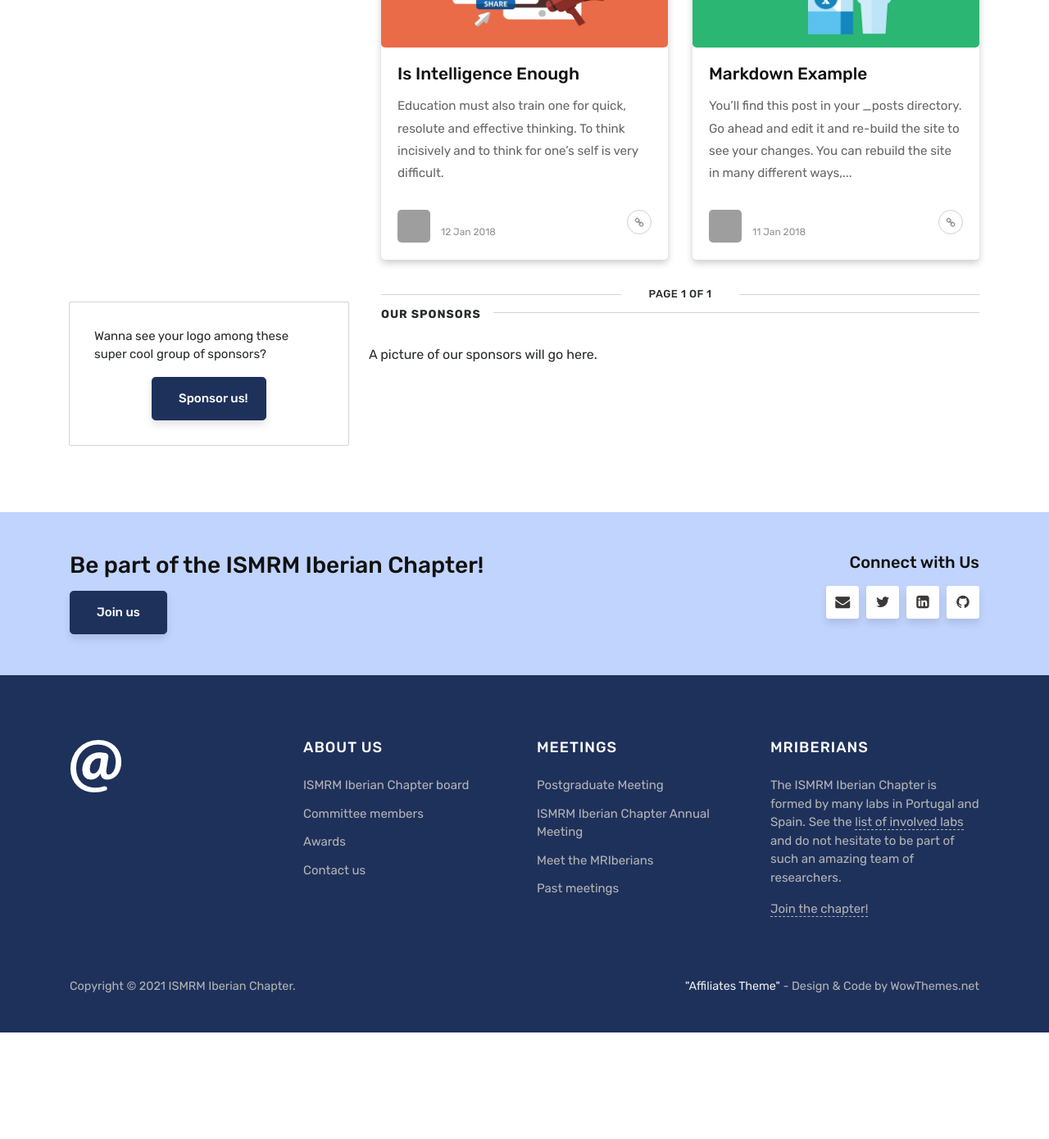
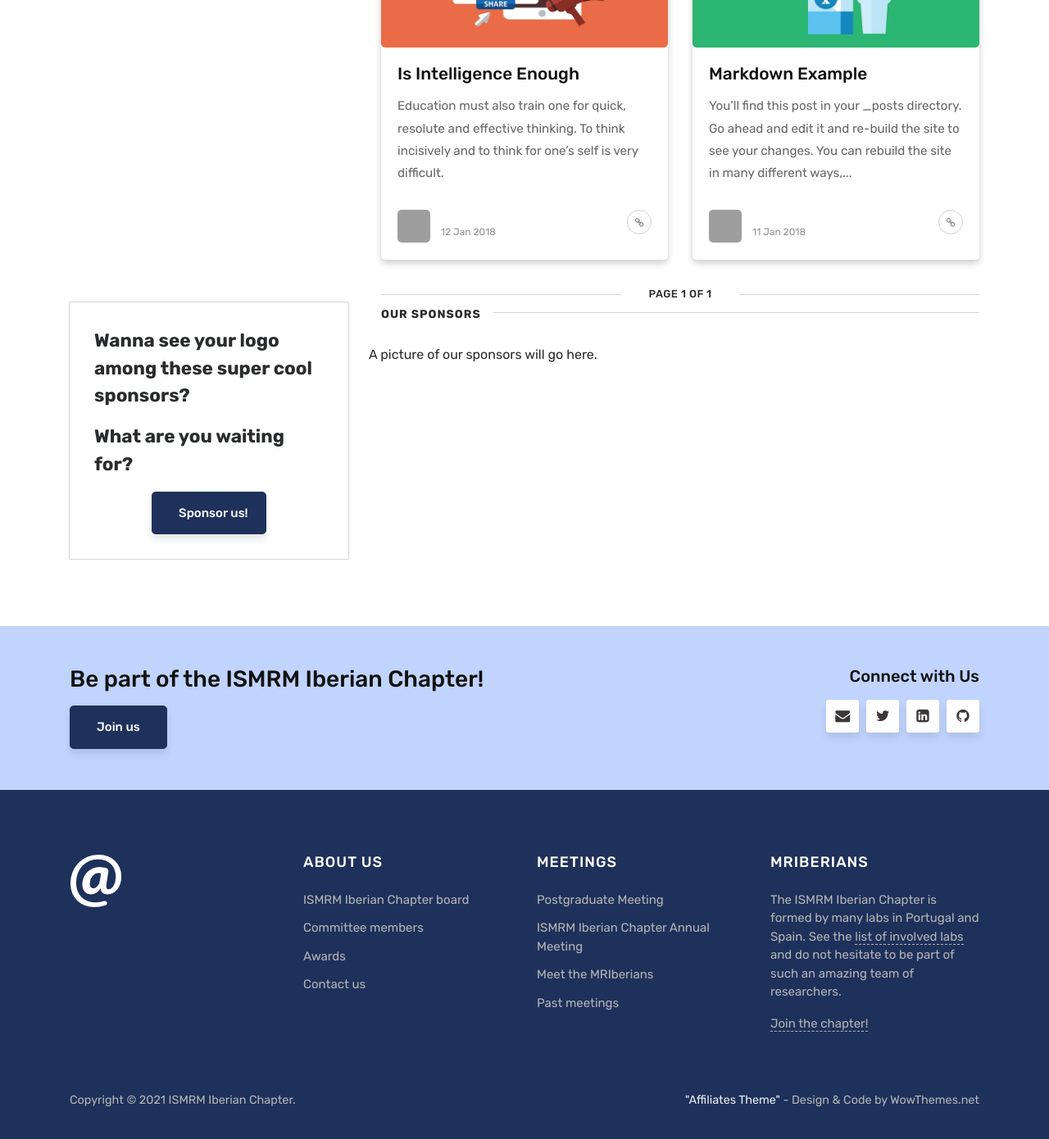
Before and after one commit to ismrm-iberian/ismrm-iberian.github.io, a Jekyll site: the page built from index.html, in a window 1280 px wide and 1400 px high, scrolled down 1734 px. Shown: the top 1390 px of the window at 82% size. Built offline with Jekyll 4.4.1, drawn with Linux system fonts in a browser that asks for light colours; the list of posts is cut into pages by our own code; comment, search, counter and statistics services are not loaded; before the commit the page ends 2994 px from its top, so only the background shows below that; grey boxes are pictures that could not be loaded.

Commit message:
Improve sponsors sidebar

```diff
--- a/assets/css/custom.scss
+++ b/assets/css/custom.scss
@@ -134,3 +134,17 @@ span.navigation:before {
 	margin-right: auto;
 	width: 70%;
 }
+
+// Sponsors sidebar
+
+.sponsors-sidebar {
+	font-size: 1.5em;
+    font-weight: bold;
+}
+
+.sponsors-sidebar-button {
+	display: block;
+	margin-left: auto;
+	margin-right: auto;
+	width: 50%;
+}
--- a/index.html
+++ b/index.html
@@ -67,8 +67,9 @@ title: Home
   <div class="col-sm-4">
     <div class="sidebar">
       <div class="sidebar-section">
-        <p class="sponsors-sidebar">Wanna see your logo among these super cool group of sponsors?</p>
-        <a class="btn btn-primary btn-lg" target="_blank" href="#" style="display: block; margin-left: auto; margin-right: auto; width: 50%;">Sponsor us!</a>
+        <p class="sponsors-sidebar">Wanna see your logo among these super cool sponsors?</p>
+        <p class="sponsors-sidebar">What are you waiting for?</p>
+        <a class="btn btn-primary btn-lg sponsors-sidebar-button" target="_blank" href="#">Sponsor us!</a>
       </div>
     </div>
   </div>
```
